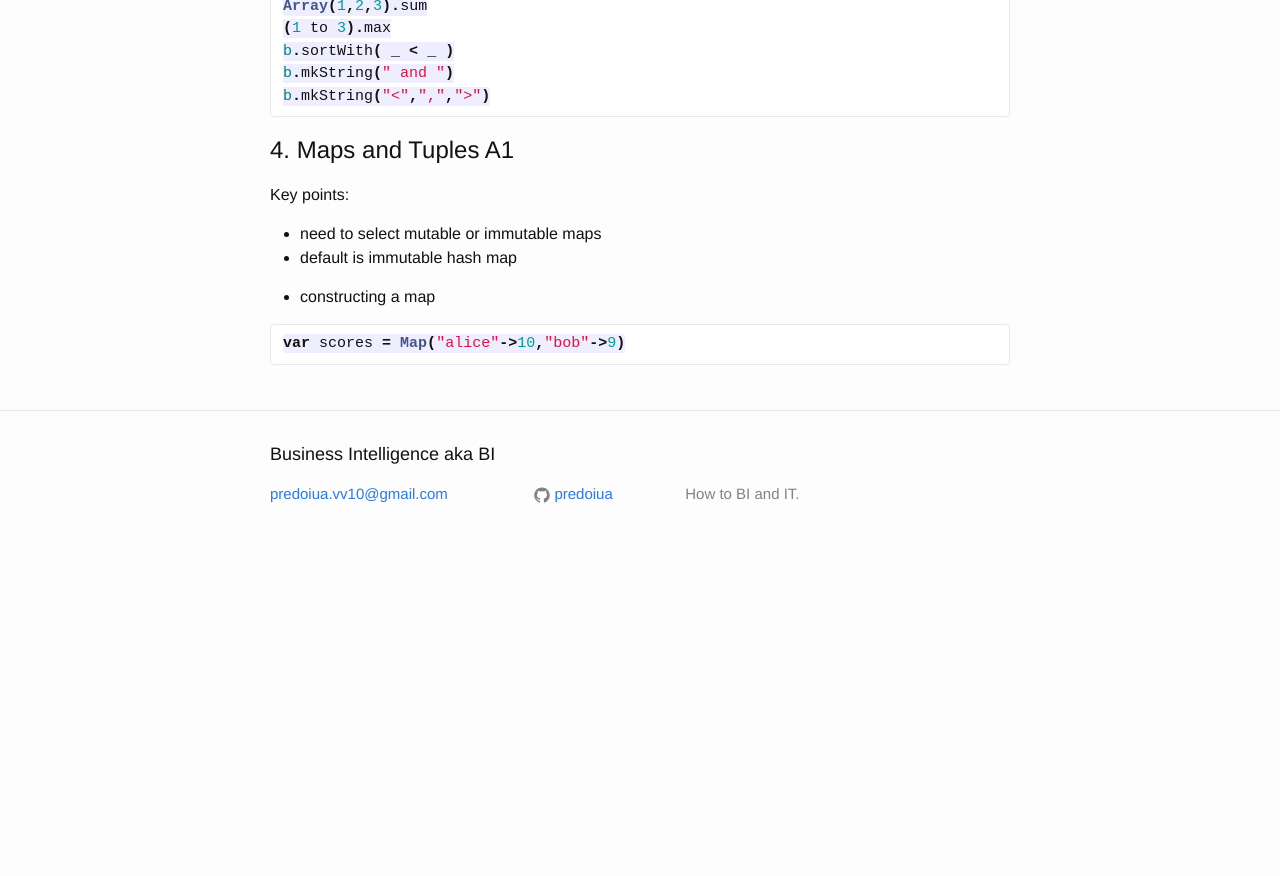
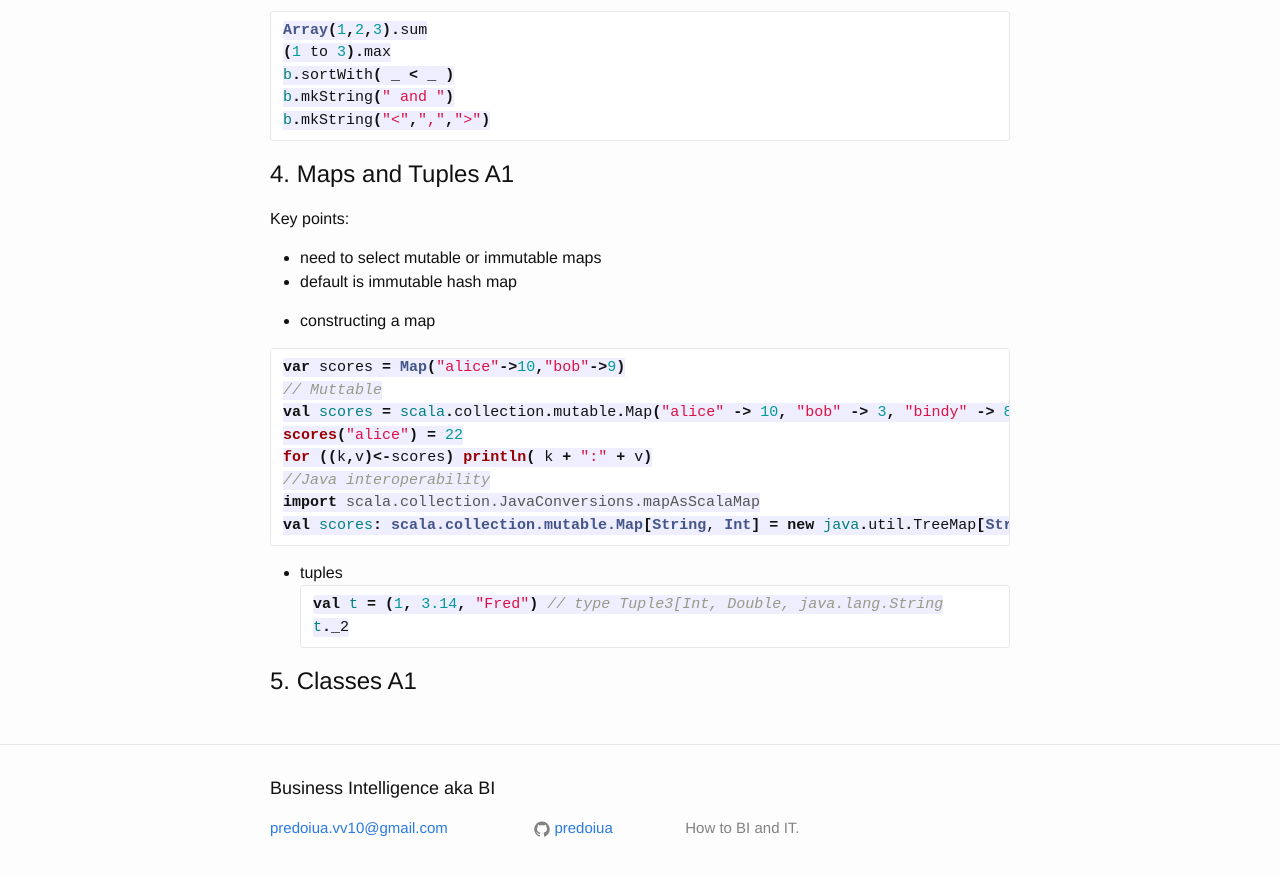
Before and after one commit to predoiua/predoiua.github.io, a Jekyll site: the page built from tutorials/scala/scala_for_the_impatient/index.md, in a window 1280 px wide and 900 px high, scrolled down 2783 px. Shown: the top 876 px of the window. Built offline with Jekyll 4.4.1, drawn with Linux system fonts in a browser that asks for light colours; before the commit the page ends 3348 px from its top, so only the background shows below that.

Commit message:
add some scala

```diff
--- a/tutorials/scala/scala_for_the_impatient/index.md
+++ b/tutorials/scala/scala_for_the_impatient/index.md
@@ -149,4 +149,19 @@ Key points:
 
 ~~~ scala
 var scores = Map("alice"->10,"bob"->9)
+// Muttable
+val scores = scala.collection.mutable.Map("alice" -> 10, "bob" -> 3, "bindy" -> 8)
+scores("alice") = 22
+for ((k,v)<-scores) println( k + ":" + v)
+//Java interoperability
+import scala.collection.JavaConversions.mapAsScalaMap
+val scores: scala.collection.mutable.Map[String, Int] = new java.util.TreeMap[String, Int]
 ~~~
+
+- tuples
+~~~ scala
+val t = (1, 3.14, "Fred") // type Tuple3[Int, Double, java.lang.String
+t._2
+~~~
+
+##5. Classes A1
```
Also changed, not shown: tutorials/linux/linux_recipts_for_dba/index.md (line endings or trailing spaces).
